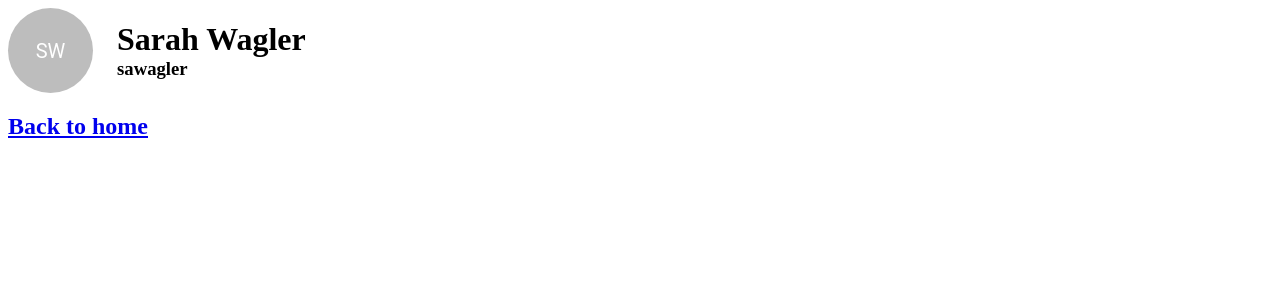
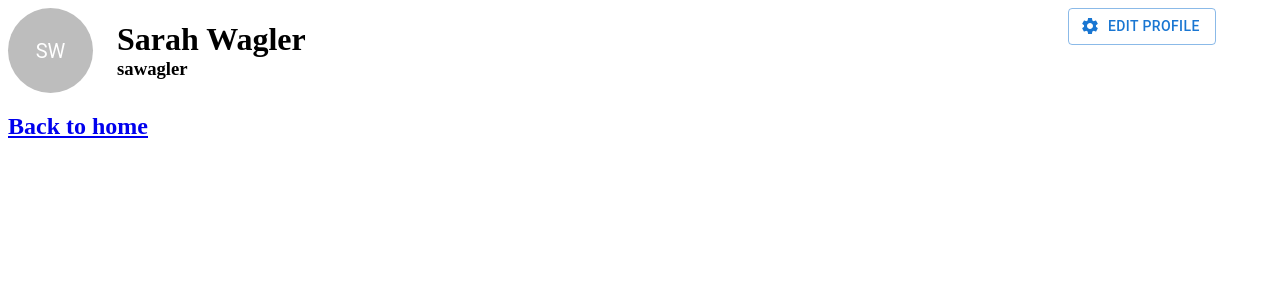
Before and after one commit to mmal1524/chef-impastable, a Next.js app in the folder chef-impastable/: page /profile-page in a window 1280 px wide. Shown: the top 300 px of the page. Built offline with nearby package versions, Linux system fonts and the light colour scheme.

Commit message:
Created a grid to put a button for editing profile

```diff
--- a/chef-impastable/package.json
+++ b/chef-impastable/package.json
@@ -9,6 +9,7 @@
     "@emotion/react": "^11.10.5",
     "@emotion/styled": "^11.10.5",
     "@material-ui/core": "^4.12.4",
+    "@mui/icons-material": "^5.11.9",
     "@mui/material": "^5.11.9",
     "mongodb": "^4.8.1",
     "next": "latest",
--- a/chef-impastable/pages/profile-page.js
+++ b/chef-impastable/pages/profile-page.js
@@ -2,6 +2,9 @@ import styles from '../styles/Home.module.css';
 import Link from 'next/link';
 import Stack from '@mui/material/Stack';
 import Avatar from '@mui/material/Avatar';
+import Grid from '@mui/material/Unstable_Grid2';
+import Button from '@mui/material/Button';
+import SettingsIcon from '@mui/icons-material/Settings';
 
 export default function ProfilePage() {
 
@@ -9,13 +12,6 @@ export default function ProfilePage() {
         displayName: 'Sarah Wagler',
         username: 'sawagler',
         profilePicture: "",
-    }
-
-    function imageExists(url) {
-        const img = new Image();
-        img.src = url;
-        if (img.complete) { return true; }
-        return false;
     }
 
     function getInitials(name) {
@@ -31,13 +27,17 @@ export default function ProfilePage() {
     return (
         <>
             <div>
+
+                <Grid container spacing={1}>
+                    <Grid xs>
+                        {/* Stack to display profile picture, display name, and username */}
                         <Stack
                             direction="row"
                             justifyContent="flex-start"
                             alignItems="center"
                             spacing={3}
                         >
-
+                            {/* Profile Picture, if no url, displays user's initials */}
                             <Avatar
                                 sx={{width: 85, height: 85}}
                                 alt={user.displayName}
@@ -45,7 +45,7 @@ export default function ProfilePage() {
                             >
                                 {getInitials(user.displayName)}
                             </Avatar>
-
+                            {/* Displays user's display name and username next to profile picture */}
                             <Stack
                                 direction="column"
                                 justifyContent="center"
@@ -55,10 +55,15 @@ export default function ProfilePage() {
 
                                 <h1 className="h1">{user.displayName}</h1>
                                 <h3 className="h3">{user.username}</h3>
-
                             </Stack>
-
                         </Stack>
+                    </Grid>
+                    <Grid xs={2}>
+                        <Button variant="outlined" startIcon={<SettingsIcon />}>
+                            Edit Profile
+                        </Button>
+                    </Grid>
+                </Grid>
 
                 <style jsx>{`
                     .h1 {
```
Also changed, not shown: 1 other file (tests, documents, lock files or other folders). Lines whose indentation alone changed are shown as unchanged.
